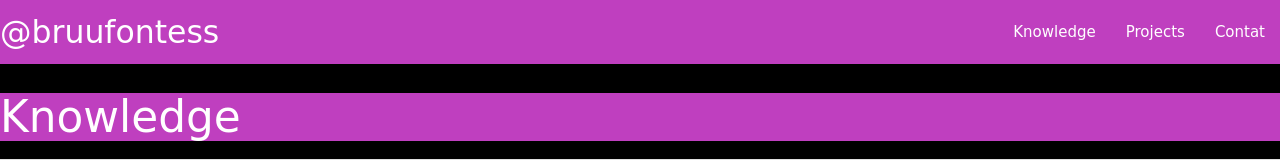
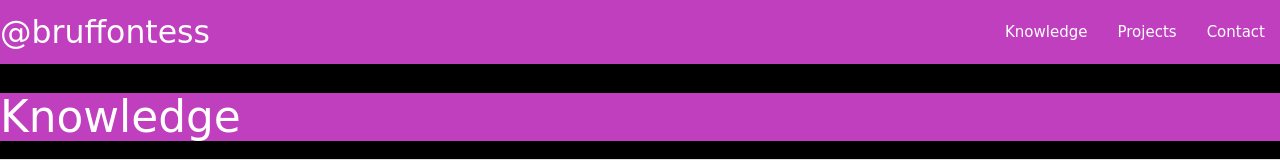
Before and after one commit to bruffontess/bruffontess.github.io, a plain HTML site: page secondpage.html in a window 1280 px wide. Shown: the top 160 px of the page. Drawn offline with Linux system fonts and the light colour scheme.

Commit message:
Learning

```diff
--- a/secondpage.html
+++ b/secondpage.html
@@ -68,11 +68,11 @@ p {
 
   <nav class="container-nav">
       <div class="nav-wrapper">
-        <a href="firstwebsite.html" class="brand-logo">@bruufontess</a>
+        <a href="index.html" class="brand-logo">@bruffontess</a>
         <ul class="right hide-on-med-and-down">
           <li><a href="secondpage.html">Knowledge</a></li>
           <li><a href="threepage.html">Projects</a></li>
-          <li><a href="#icone">Contat</a></li>
+          <li><a href="#icone">Contact</a></li>
 
         </ul>
       </div>
```
Also changed, not shown: threepage.html (+1 -1 lines).
